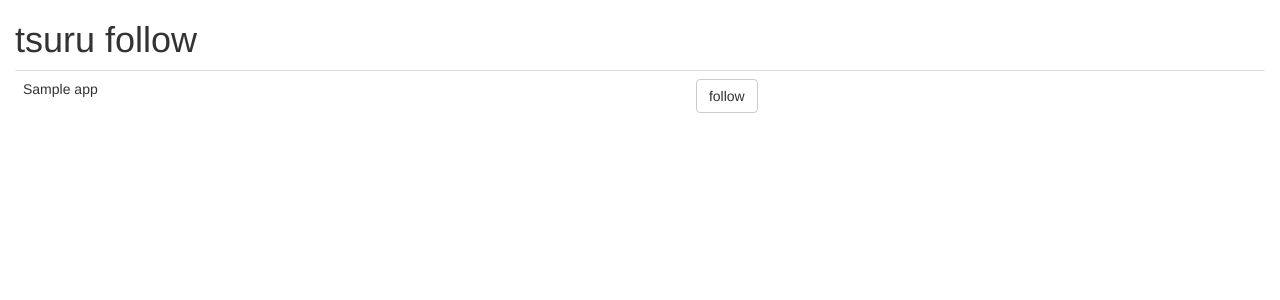
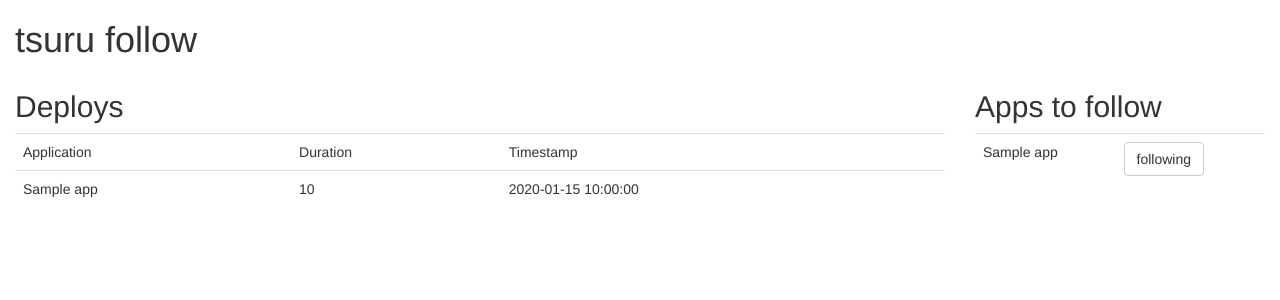
Before and after one commit to andrewsmedina/tsuru-following, a Flask app: template templates/app_list.html in a window 1280 px wide. Shown: the top 300 px of the page. Run offline with Flask 2, Linux system fonts and the light colour scheme; the template is opened without the code that fills it: most values are stand-ins (such as "Sample title", 1, 10 or a date in 2020); some libraries are stand-ins or nearby versions.

Commit message:
list deploys

```diff
--- a/app.py
+++ b/app.py
@@ -7,11 +7,13 @@ import os
 
 import requests
 
+import forms
+
 
 app = Flask(__name__)
 app.debug = os.environ.get('DEBUG', '0') in ('true', 'True', '1')
 Bootstrap(app)
-mongo = PyMongo(app)
+#mongo = PyMongo(app)
 
 
 TSURU_TOKEN = os.environ.get("TSURU_TOKEN")
@@ -26,9 +28,14 @@ def app_follow():
 @app.route("/")
 def app_list():
     headers = {'authorization': TSURU_TOKEN}
+
     url = '{}/apps'.format(TSURU_HOST)
     app_list = requests.get(url, headers=headers).json()
-    return render_template('app_list.html', app_list=app_list)
+
+    url = '{}/deploys'.format(TSURU_HOST)
+    deploy_list = requests.get(url, headers=headers).json()
+
+    return render_template('app_list.html', app_list=app_list, deploy_list=deploy_list)
 
 
 if __name__ == "__main__":
--- a/requirements.txt
+++ b/requirements.txt
@@ -3,3 +3,4 @@ requests==2.5.3
 Flask-Login==0.2.11
 Flask-Bootstrap==3.3.0.1
 Flask-PyMongo==0.3.0
+Flask-WTF==0.11
--- a/templates/app_list.html
+++ b/templates/app_list.html
@@ -4,13 +4,35 @@
 {% block content %}
 <div class="container-fluid">
 <h1>tsuru follow</h1>
+<div class="row">
+<div class="col-md-9">
+<h2>Deploys</h2>
 <table class="table table-hover">
-	{% for app in app_list %}
 	<tr>
-		<td>{{ app.name }}</td>
-		<td><a class="btn btn-default" href="">follow</a></td>
+		<td>Application</td>
+		<td>Duration</td>
+		<td>Timestamp</td>
+	</tr>
+	{% for deploy in deploy_list %}
+	<tr{% if deploy.Error %} class="danger"{% endif %}>
+		<td>{{ deploy.App }}</td>
+		<td>{{ deploy.Duration }}</td>
+		<td>{{ deploy.Timestamp }}</td>
 	</tr>
 	{% endfor %}
 </table>
 </div>
+<div class="col-md-3">
+<table class="table table-hover">
+	<h2>Apps to follow</h2>
+	{% for app in app_list %}
+	<tr>
+		<td>{{ app.name }}</td>
+		<td><a class="btn btn-default" href="">following</a></td>
+	</tr>
+	{% endfor %}
+</table>
+</div>
+</div>
+</div>
 {% endblock %}
```
